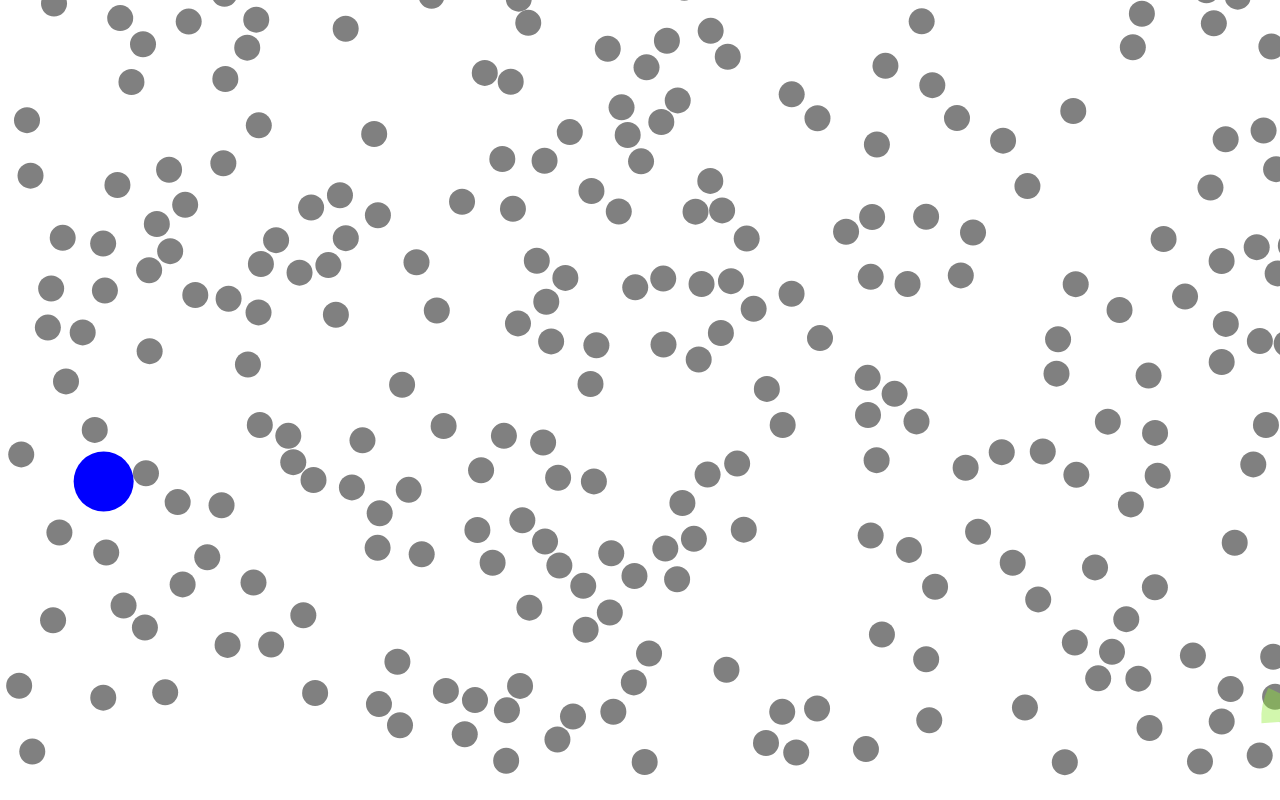
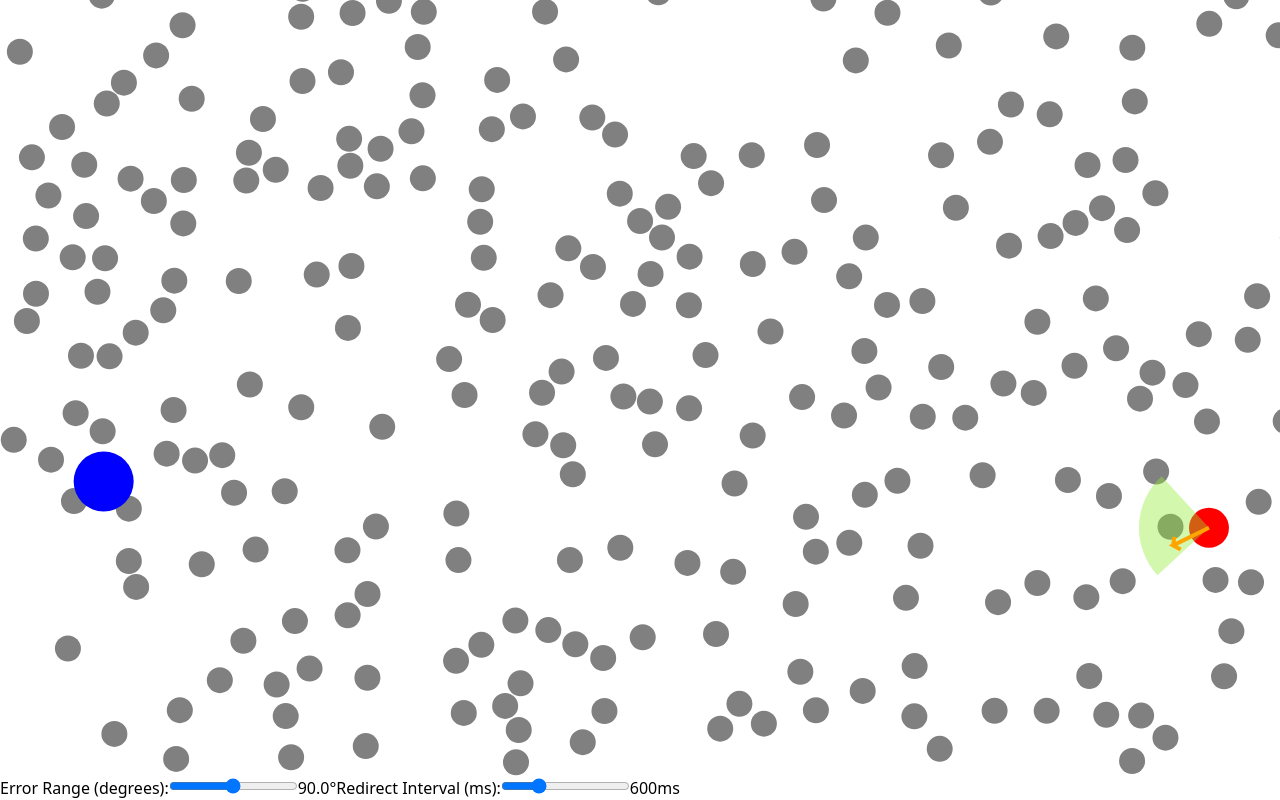
Before and after one commit to akinori-s/mini-rocket-sim, a React (Vite) app: page / in a window 1280 px wide. Shown: the part 248-1048 px from the top of the page. Before the commit the page ends 1024 px from the top, so only its background shows below. Built offline with nearby package versions, Linux system fonts and the light colour scheme.

Commit message:
add: slider for directional error and adjustment interval

```diff
--- a/src/App.tsx
+++ b/src/App.tsx
@@ -34,8 +34,11 @@ interface RangeIndicator {
 }
 
 function App() {
-	const [count, setCount] = useState(0);
+	const [angleErrorRange, setAngleErrorRange] = useState(Math.PI / 2); // 30 degrees error range
+	const [redirectInterval, setRedirectInterval] = useState(600);
 	const canvasRef = useRef<HTMLCanvasElement | null>(null);
+	const gameLoopRef = useRef<number | null>(null);
+	const redirectIntervalRef = useRef<number | null>(null);
 
 	useEffect(() => {
 		const canvas = canvasRef.current;
@@ -76,10 +79,6 @@ function App() {
 				angle: Math.random() * Math.PI * 2, // Random angle between 0 and 2π
 			});
 		}
-
-		// Game settings
-		const redirectInterval = 2000; // Redirect every 2 seconds
-		const angleErrorRange = Math.PI / 6; // 30 degrees error range
 
 		// Helper functions
 		function distance(x1: number, y1: number, x2: number, y2: number): number {
@@ -124,7 +123,7 @@ function App() {
 
 		const rangeIndicator: RangeIndicator = {
 			angle: 0, // This will always point towards the planet
-			range: Math.PI / 6 // 30 degrees error range (adjust as needed)
+			range: angleErrorRange,
 		};
 
 		// Main game loop
@@ -212,13 +211,14 @@ function App() {
 				resetGame();
 			}
 
-			requestAnimationFrame(gameLoop);
+			gameLoopRef.current = requestAnimationFrame(gameLoop);
 		}
 
 		// Redirect rocket periodically
-		const redirectRocket = setInterval(() => {
+		function startRedirectInterval() {
+			redirectIntervalRef.current = setInterval(() => {
 				const targetAngle = calculateAngle(rocket.x, rocket.y, planet.x, planet.y);
-			const error = (Math.random() * 2 - 1) * angleErrorRange;
+				const error = (Math.random() * 2 - 1) * (angleErrorRange / 2);
 				const intendedAngle = targetAngle + error;
 
 				// Update rocket angle
@@ -227,6 +227,7 @@ function App() {
 				// Update direction indicator
 				directionIndicator.angle = intendedAngle;
 			}, redirectInterval);
+		}
 
 		// Reset game function
 		function resetGame() {
@@ -275,17 +276,54 @@ function App() {
 
 		// Start the game
 		gameLoop();
+		startRedirectInterval();
 
 		// Cleanup function
 		return () => {
-			clearInterval(redirectRocket);
+			if (gameLoopRef.current) cancelAnimationFrame(gameLoopRef.current);
+			if (redirectIntervalRef.current) clearInterval(redirectIntervalRef.current);
 		};
-	}, []); // Empty dependency array ensures this effect runs once on mount
+	}, [angleErrorRange, redirectInterval]);
+
+	const handleErrorRangeChange = (e: React.ChangeEvent<HTMLInputElement>) => {
+		setAngleErrorRange((parseFloat(e.target.value) * Math.PI) / 180);
+	};
+
+	const handleIntervalChange = (e: React.ChangeEvent<HTMLInputElement>) => {
+		setRedirectInterval(parseFloat(e.target.value));
+	};
 
 	return (
 		<>
 			<h1>Mini Rocket Sim</h1>
 			<canvas ref={canvasRef} id="gameCanvas"></canvas>
+			<div className="mt-5 flex flex-col items-center">
+				<label className="flex items-center mb-2.5">
+					Error Range (degrees):
+					<input
+						type="range"
+						min="0"
+						max="180"
+						value={(angleErrorRange * 180) / Math.PI}
+						onChange={handleErrorRangeChange}
+						className="mx-2.5"
+					/>
+					{((angleErrorRange * 180) / Math.PI).toFixed(1)}°
+				</label>
+				<label className="flex items-center mb-2.5">
+					Redirect Interval (ms):
+					<input
+						type="range"
+						min="100"
+						max="2000"
+						step="100"
+						value={redirectInterval}
+						onChange={handleIntervalChange}
+						className="mx-2.5"
+					/>
+					{redirectInterval}ms
+				</label>
+			</div>
 		</>
 	);
 }
```
Lines whose indentation alone changed are shown as unchanged.
